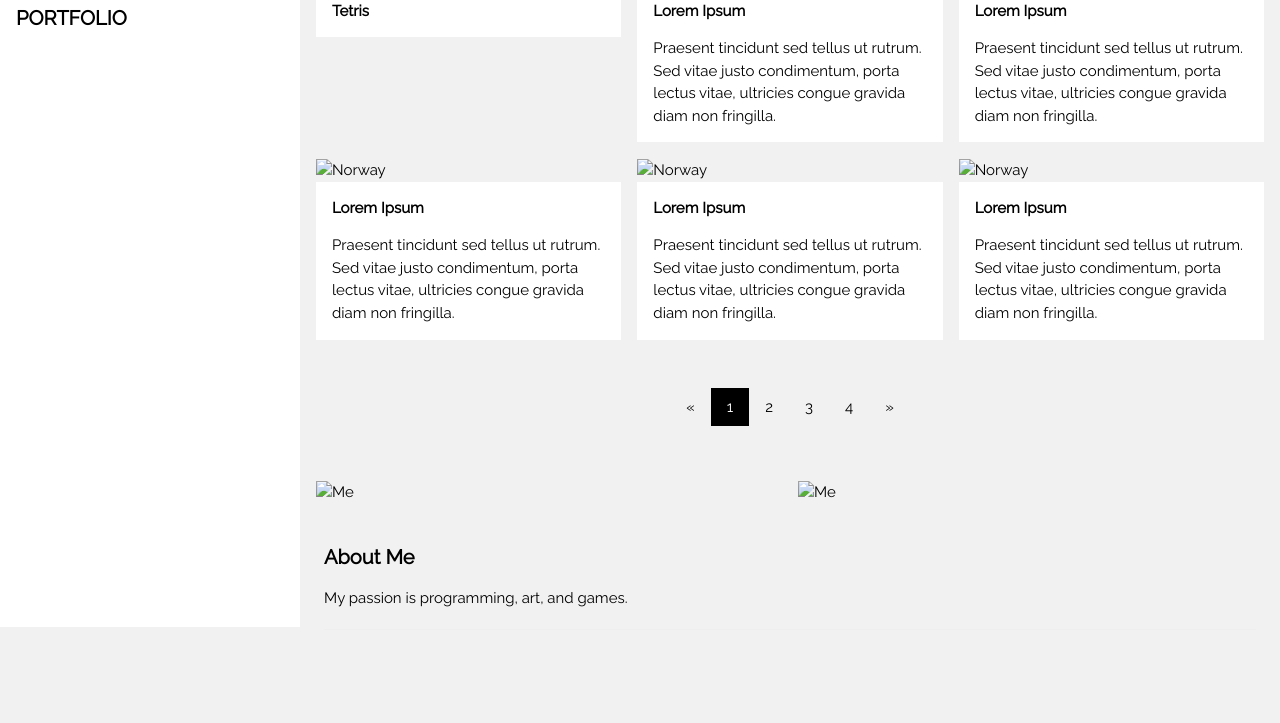
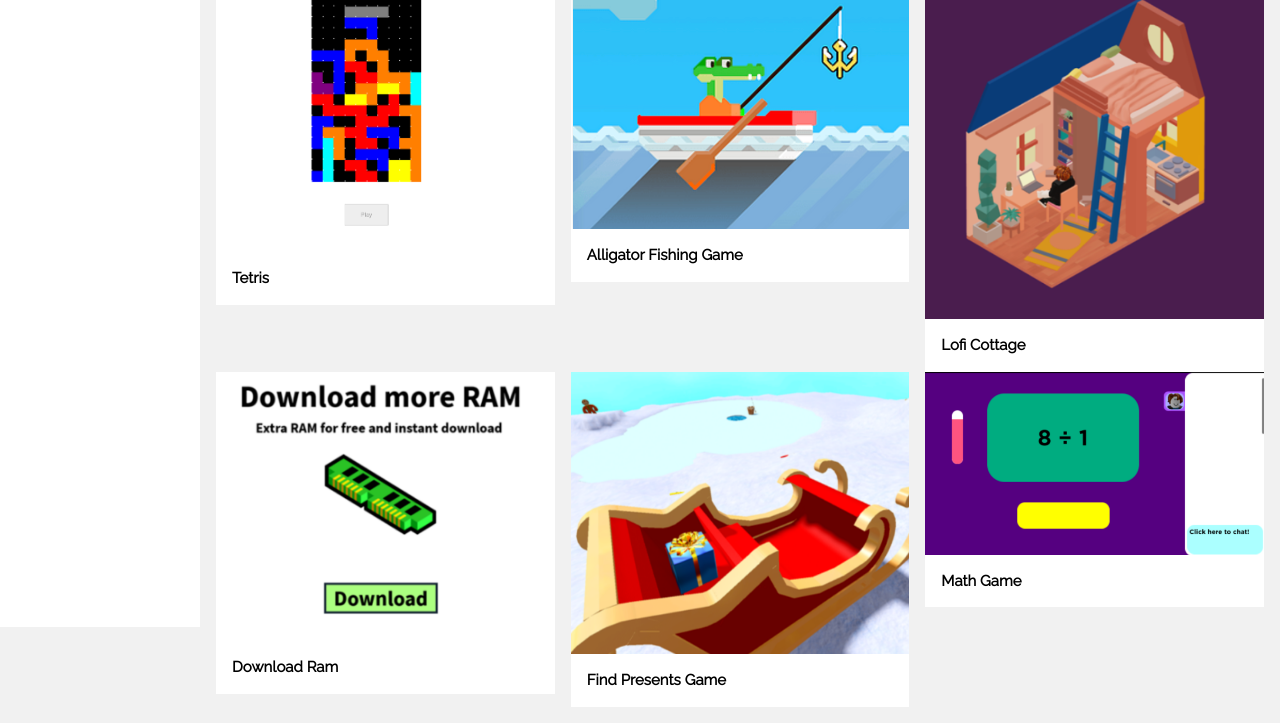
Before and after one commit to YuanchengLi-Kevin/YuanchengLi-Kevin.github.io, a plain HTML site: page index.html in a window 1280 px wide. Shown: the part 173-896 px from the top of the page. Before the commit the page ends 867 px from the top, so only its background shows below. Drawn offline with nearby package versions, Linux system fonts and the light colour scheme.

Commit message:
Added Games

```diff
--- a/game.js
+++ b/game.js
@@ -1,5 +1,4 @@
 window.onload = initAll;
-const page = window.open('/pages/tetris.html')
 var  tempGrid = [
     [0,0,0,0,0,0,0,0,0,0,0,0,0,0,0,0,0,0,0,0],
     [0,0,0,0,0,0,0,0,0,0,0,0,0,0,0,0,0,0,0,0],
--- a/index.html
+++ b/index.html
@@ -14,24 +14,20 @@ body,h1,h2,h3,h4,h5,h6 {font-family: "Raleway", sans-serif}
 <body class="w3-light-grey w3-content" style="max-width:1600px">
 
 <!-- Sidebar/menu -->
-<nav class="w3-sidebar w3-collapse w3-white w3-animate-left" style="z-index:3;width:300px;" id="mySidebar"><br>
+<nav class="w3-sidebar w3-collapse w3-white w3-animate-left" style="z-index:3;width:200px;" id="mySidebar"><br>
   <div class="w3-container">
     <a href="#" onclick="w3_close()" class="w3-hide-large w3-right w3-jumbo w3-padding w3-hover-grey" title="close menu">
       <i class="fa fa-remove"></i>
     </a>
-    <img src="/images/kevin-li.png" style="width:45%;" class="w3-round"><br><br>
-    <h4><b>PORTFOLIO</b></h4>
-
+    <img src="/images/kevin-li.png" style="width:80%;" class="w3-round"><br><br>
   </div>
-
-
 </nav>
 
 <!-- Overlay effect when opening sidebar on small screens -->
 <div class="w3-overlay w3-hide-large w3-animate-opacity" onclick="w3_close()" style="cursor:pointer" title="close side menu" id="myOverlay"></div>
 
 <!-- !PAGE CONTENT! -->
-<div class="w3-main" style="margin-left:300px">
+<div class="w3-main" style="margin-left:200px">
 
   <!-- Header -->
   <header id="portfolio">
@@ -40,31 +36,33 @@ body,h1,h2,h3,h4,h5,h6 {font-family: "Raleway", sans-serif}
     <div class="w3-container">
         <h1><b>My Portfolio</b></h1>
     <div class="w3-section w3-bottombar w3-padding-16">
-
-    </div>
     </div>
   </header>
 
   <!-- First Photo Grid-->
   <div class="w3-row-padding">
     <div class="w3-third w3-container w3-margin-bottom">
-      <img src="/w3images/mountains.jpg" alt="Norway" style="width:100%" class="w3-hover-opacity">
+        <a href="pages/tetris.html">
+            <img src="/images/tetris.png" alt="Norway" style="width:100%" class="w3-hover-opacity">
+        </a>
       <div class="w3-container w3-white">
         <p><b>Tetris</b></p>
       </div>
     </div>
     <div class="w3-third w3-container w3-margin-bottom">
-      <img src="/w3images/lights.jpg" alt="Norway" style="width:100%" class="w3-hover-opacity">
+        <a href="https://coderli.itch.io/alligator-fishing">
+            <img src="/images/alligator-fishing.png" alt="Norway" style="width:100%" class="w3-hover-opacity">
+        </a>
         <div class="w3-container w3-white">
-        <p><b>Lorem Ipsum</b></p>
-        <p>Praesent tincidunt sed tellus ut rutrum. Sed vitae justo condimentum, porta lectus vitae, ultricies congue gravida diam non fringilla.</p>
+            <p><b>Alligator Fishing Game</b></p>
         </div>
     </div>
     <div class="w3-third w3-container">
-      <img src="/w3images/nature.jpg" alt="Norway" style="width:100%" class="w3-hover-opacity">
+        <a href = "https://www.roblox.com/games/6485921833/Lofi-Cottage">
+            <img src="/images/lof-cottage.png" alt="Norway" style="width:100%" class="w3-hover-opacity">
+        </a>
         <div class="w3-container w3-white">
-        <p><b>Lorem Ipsum</b></p>
-        <p>Praesent tincidunt sed tellus ut rutrum. Sed vitae justo condimentum, porta lectus vitae, ultricies congue gravida diam non fringilla.</p>
+            <p><b>Lofi Cottage</b></p>
         </div>
     </div>
   </div>
@@ -72,56 +70,31 @@ body,h1,h2,h3,h4,h5,h6 {font-family: "Raleway", sans-serif}
   <!-- Second Photo Grid-->
   <div class="w3-row-padding">
     <div class="w3-third w3-container w3-margin-bottom">
-      <img src="/w3images/p1.jpg" alt="Norway" style="width:100%" class="w3-hover-opacity">
+        <a href = "https://www.roblox.com/games/6190438969/Download-more-RAM">
+            <img src="/images/download-ram.png" alt="Norway" style="width:100%" class="w3-hover-opacity">
+        </a>
         <div class="w3-container w3-white">
-        <p><b>Lorem Ipsum</b></p>
-        <p>Praesent tincidunt sed tellus ut rutrum. Sed vitae justo condimentum, porta lectus vitae, ultricies congue gravida diam non fringilla.</p>
+            <p><b>Download Ram</b></p>
         </div>
     </div>
     <div class="w3-third w3-container w3-margin-bottom">
-      <img src="/w3images/p2.jpg" alt="Norway" style="width:100%" class="w3-hover-opacity">
+        <a href ="https://www.roblox.com/games/6082888591/Find-the-Presents">
+            <img src="/images/find-presents2.png" alt="Norway" style="width:100%" class="w3-hover-opacity">
+        </a>
         <div class="w3-container w3-white">
-        <p><b>Lorem Ipsum</b></p>
-        <p>Praesent tincidunt sed tellus ut rutrum. Sed vitae justo condimentum, porta lectus vitae, ultricies congue gravida diam non fringilla.</p>
+            <p><b>Find Presents Game</b></p>
         </div>
     </div>
     <div class="w3-third w3-container">
-      <img src="/w3images/p3.jpg" alt="Norway" style="width:100%" class="w3-hover-opacity">
+        <a href = "https://www.roblox.com/games/5628181782/Math-Game">
+            <img src="/images/math-game.png" alt="Norway" style="width:100%" class="w3-hover-opacity">
+        </a>
+
         <div class="w3-container w3-white">
-        <p><b>Lorem Ipsum</b></p>
-        <p>Praesent tincidunt sed tellus ut rutrum. Sed vitae justo condimentum, porta lectus vitae, ultricies congue gravida diam non fringilla.</p>
+            <p><b>Math Game</b></p>
         </div>
     </div>
 </div>
-
-  <!-- Pagination -->
-  <div class="w3-center w3-padding-32">
-    <div class="w3-bar">
-      <a href="#" class="w3-bar-item w3-button w3-hover-black">«</a>
-      <a href="#" class="w3-bar-item w3-black w3-button">1</a>
-      <a href="#" class="w3-bar-item w3-button w3-hover-black">2</a>
-      <a href="#" class="w3-bar-item w3-button w3-hover-black">3</a>
-      <a href="#" class="w3-bar-item w3-button w3-hover-black">4</a>
-      <a href="#" class="w3-bar-item w3-button w3-hover-black">»</a>
-    </div>
-  </div>
-
-  <!-- Images of Me -->
-  <div class="w3-row-padding w3-padding-16" id="about">
-    <div class="w3-col m6">
-      <img src="/w3images/avatar_g.jpg" alt="Me" style="width:100%">
-    </div>
-    <div class="w3-col m6">
-      <img src="/w3images/me2.jpg" alt="Me" style="width:100%">
-    </div>
-  </div>
-
-  <div class="w3-container w3-padding-large" style="margin-bottom:32px">
-    <h4><b>About Me</b></h4>
-    <p>
-        My passion is programming, art, and games.
-    </p>
-    <hr>
 
 <script>
 // Script to open and close sidebar
```
Also changed, not shown: images/alligator-fishing.png (added), images/download-ram.png (added), images/find-presents.png (added), images/find-presents2.png (added), images/lof-cottage.png (added), images/math-game.png (added), images/tetris.png (added), 1 other file. Lines whose indentation alone changed are shown as unchanged.
